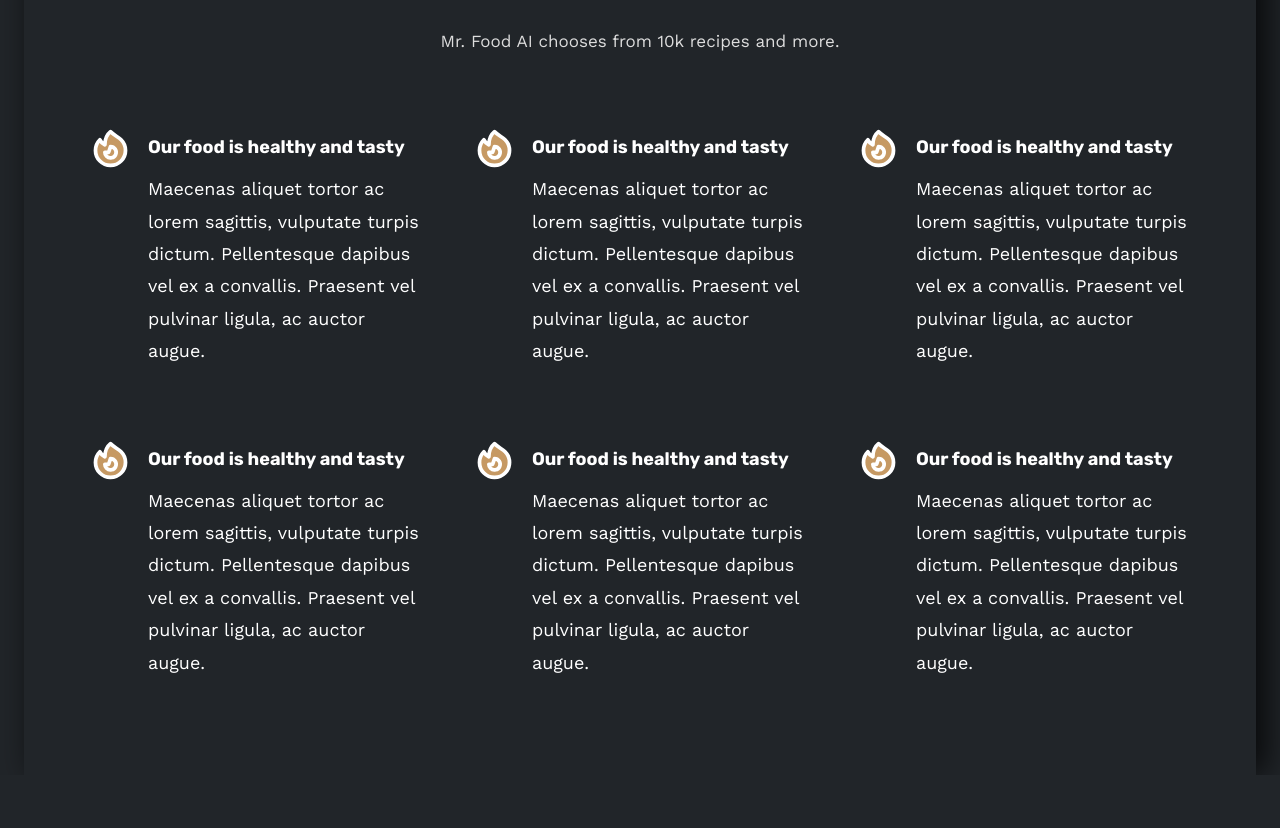
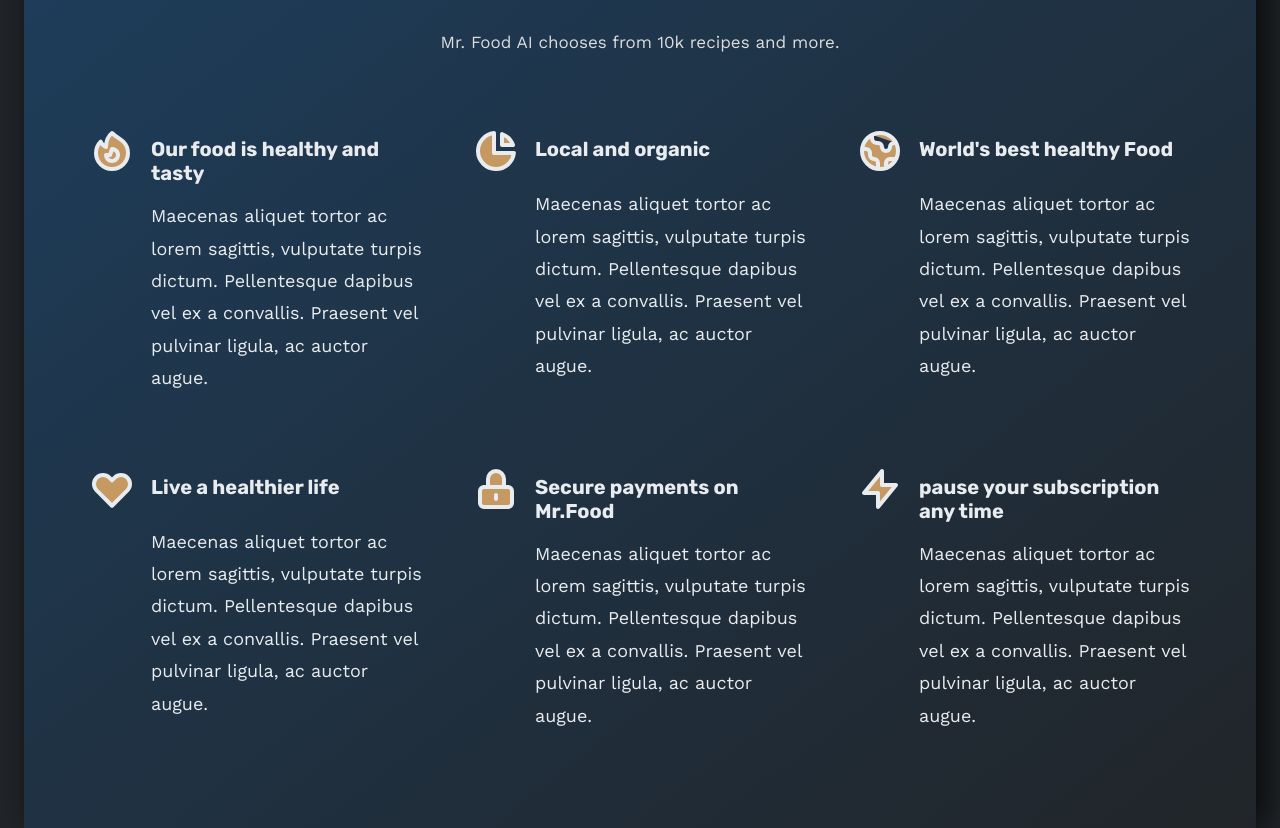
Before and after one commit to taha-elmasir/Mr.Food, a React (Create React App) app: page / in a window 1280 px wide. Shown: the part 1765-2593 px from the top of the page. Before the commit the page ends 2540 px from the top, so only its background shows below. Built offline with nearby package versions, Linux system fonts and the light colour scheme.

Commit message:
Finshed the features section

```diff
--- /dev/null
+++ b/src/components/features/FeatureItem.css
@@ -0,0 +1,15 @@
+.feature {
+  display: grid;
+  grid-template-columns: max-content 1fr;
+  gap: 1.5rem;
+  color: #e9ecef;
+}
+
+.feature-text {
+  line-height: 1.8;
+  font-family: "Work Sans", sans-serif;
+}
+
+.feature-heading {
+  font-size: 2rem;
+}
--- /dev/null
+++ b/src/components/features/FeatureItem.js
@@ -0,0 +1,11 @@
+import FeaturedItemStyle from "./FeatureItem.css";
+
+const FeaturedItem = (props) => (
+  <div className="feature">
+    <props.icon />
+    <h4 className="feature-heading">{props.title}</h4>
+    <p className="feature-text">{props.text}</p>
+  </div>
+);
+
+export default FeaturedItem;
--- a/src/components/features/Features.css
+++ b/src/components/features/Features.css
@@ -1,5 +1,13 @@
 .features-section {
   padding: 9.6rem 6.4rem;
+  border-top: 1px solid #ddd;
+  background: rgba(24, 100, 171, 0.9);
+  background: linear-gradient(
+    to right bottom,
+    rgba(24, 100, 171, 0.4),
+    #212529
+  );
+
   box-shadow: 1rem 0 3.2rem rgba(0, 0, 0, 0.8);
   text-align: center;
 }
@@ -16,15 +24,3 @@
   column-gap: 4.8rem;
   row-gap: 8rem;
 }
-
-.feature {
-  display: grid;
-  grid-template-columns: max-content 1fr;
-  gap: 1.5rem;
-}
-
-.feature-text {
-  grid-column: span 1 / -1;
-  line-height: 1.8;
-  font-family: "Work Sans", sans-serif;
-}
--- a/src/components/features/Features.js
+++ b/src/components/features/Features.js
@@ -1,8 +1,15 @@
 import "./Features.css";
+import FeatureItem from "./FeatureItem";
 
 // Icons
-
-import { Healthy } from "../../icons/features/healthy";
+import {
+  Healthy,
+  Pie,
+  World,
+  Heart,
+  Lock,
+  Chef,
+} from "../../icons/features/healthy";
 
 const Features = () => {
   return (
@@ -14,60 +21,48 @@ const Features = () => {
         Mr. Food AI chooses from 10k recipes and more.
       </p>
       <div className="features">
-        <div className="feature">
-          <Healthy />
-          <h4 className="feature-heading">Our food is healthy and tasty</h4>
-          <p className="feature-text">
-            Maecenas aliquet tortor ac lorem sagittis, vulputate turpis dictum.
+        <FeatureItem
+          title="Our food is healthy and tasty"
+          text="Maecenas aliquet tortor ac lorem sagittis, vulputate turpis dictum.
             Pellentesque dapibus vel ex a convallis. Praesent vel pulvinar
-            ligula, ac auctor augue.
-          </p>
-        </div>
-        <div className="feature">
-          <Healthy />
-          <h4 className="feature-heading">Our food is healthy and tasty</h4>
-          <p className="feature-text">
-            Maecenas aliquet tortor ac lorem sagittis, vulputate turpis dictum.
+            ligula, ac auctor augue."
+          icon={Healthy}
+        />
+        <FeatureItem
+          title="Local and organic"
+          text="Maecenas aliquet tortor ac lorem sagittis, vulputate turpis dictum.
             Pellentesque dapibus vel ex a convallis. Praesent vel pulvinar
-            ligula, ac auctor augue.
-          </p>
-        </div>
-        <div className="feature">
-          <Healthy />
-          <h4 className="feature-heading">Our food is healthy and tasty</h4>
-          <p className="feature-text">
-            Maecenas aliquet tortor ac lorem sagittis, vulputate turpis dictum.
+            ligula, ac auctor augue."
+          icon={Pie}
+        />
+        <FeatureItem
+          title="World's best healthy Food"
+          text="Maecenas aliquet tortor ac lorem sagittis, vulputate turpis dictum.
             Pellentesque dapibus vel ex a convallis. Praesent vel pulvinar
-            ligula, ac auctor augue.
-          </p>
-        </div>
-        <div className="feature">
-          <Healthy />
-          <h4 className="feature-heading">Our food is healthy and tasty</h4>
-          <p className="feature-text">
-            Maecenas aliquet tortor ac lorem sagittis, vulputate turpis dictum.
+            ligula, ac auctor augue."
+          icon={World}
+        />
+        <FeatureItem
+          title="Live a healthier life"
+          text="Maecenas aliquet tortor ac lorem sagittis, vulputate turpis dictum.
             Pellentesque dapibus vel ex a convallis. Praesent vel pulvinar
-            ligula, ac auctor augue.
-          </p>
-        </div>
-        <div className="feature">
-          <Healthy />
-          <h4 className="feature-heading">Our food is healthy and tasty</h4>
-          <p className="feature-text">
-            Maecenas aliquet tortor ac lorem sagittis, vulputate turpis dictum.
+            ligula, ac auctor augue."
+          icon={Heart}
+        />
+        <FeatureItem
+          title="Secure payments on Mr.Food"
+          text="Maecenas aliquet tortor ac lorem sagittis, vulputate turpis dictum.
             Pellentesque dapibus vel ex a convallis. Praesent vel pulvinar
-            ligula, ac auctor augue.
-          </p>
-        </div>
-        <div className="feature">
-          <Healthy />
-          <h4 className="feature-heading">Our food is healthy and tasty</h4>
-          <p className="feature-text">
-            Maecenas aliquet tortor ac lorem sagittis, vulputate turpis dictum.
+            ligula, ac auctor augue."
+          icon={Lock}
+        />
+        <FeatureItem
+          title="pause your subscription any time"
+          text="Maecenas aliquet tortor ac lorem sagittis, vulputate turpis dictum.
             Pellentesque dapibus vel ex a convallis. Praesent vel pulvinar
-            ligula, ac auctor augue.
-          </p>
-        </div>
+            ligula, ac auctor augue."
+          icon={Chef}
+        />
       </div>
     </section>
   );
--- a/src/icons/features/healthy.js
+++ b/src/icons/features/healthy.js
@@ -19,3 +19,93 @@ export const Healthy = () => (
     />
   </svg>
 );
+
+export const Pie = () => (
+  <svg
+    xmlns="http://www.w3.org/2000/svg"
+    className="h-6 w-6 feature-icon"
+    fill="none"
+    viewBox="0 0 24 24"
+    stroke="currentColor"
+    strokeWidth={2}
+  >
+    <path
+      strokeLinecap="round"
+      strokeLinejoin="round"
+      d="M11 3.055A9.001 9.001 0 1020.945 13H11V3.055z"
+    />
+    <path
+      strokeLinecap="round"
+      strokeLinejoin="round"
+      d="M20.488 9H15V3.512A9.025 9.025 0 0120.488 9z"
+    />
+  </svg>
+);
+
+export const World = () => (
+  <svg
+    xmlns="http://www.w3.org/2000/svg"
+    className="h-6 w-6 feature-icon"
+    fill="none"
+    viewBox="0 0 24 24"
+    stroke="currentColor"
+    strokeWidth={2}
+  >
+    <path
+      strokeLinecap="round"
+      strokeLinejoin="round"
+      d="M3.055 11H5a2 2 0 012 2v1a2 2 0 002 2 2 2 0 012 2v2.945M8 3.935V5.5A2.5 2.5 0 0010.5 8h.5a2 2 0 012 2 2 2 0 104 0 2 2 0 012-2h1.064M15 20.488V18a2 2 0 012-2h3.064M21 12a9 9 0 11-18 0 9 9 0 0118 0z"
+    />
+  </svg>
+);
+
+export const Heart = () => (
+  <svg
+    xmlns="http://www.w3.org/2000/svg"
+    className="h-6 w-6 feature-icon"
+    fill="none"
+    viewBox="0 0 24 24"
+    stroke="currentColor"
+    stroke-width="2"
+  >
+    <path
+      stroke-linecap="round"
+      stroke-linejoin="round"
+      d="M4.318 6.318a4.5 4.5 0 000 6.364L12 20.364l7.682-7.682a4.5 4.5 0 00-6.364-6.364L12 7.636l-1.318-1.318a4.5 4.5 0 00-6.364 0z"
+    />
+  </svg>
+);
+
+export const Lock = () => (
+  <svg
+    xmlns="http://www.w3.org/2000/svg"
+    className="h-6 w-6 feature-icon"
+    fill="none"
+    viewBox="0 0 24 24"
+    stroke="currentColor"
+    strokeWidth={2}
+  >
+    <path
+      strokeLinecap="round"
+      strokeLinejoin="round"
+      d="M12 15v2m-6 4h12a2 2 0 002-2v-6a2 2 0 00-2-2H6a2 2 0 00-2 2v6a2 2 0 002 2zm10-10V7a4 4 0 00-8 0v4h8z"
+    />
+  </svg>
+);
+
+export const Chef = () => (
+  <svg
+    xmlns="http://www.w3.org/2000/svg"
+    className="h-6 w-6 feature-icon"
+    fill="none"
+    viewBox="0 0 24 24"
+    stroke="currentColor"
+    strokeWidth={2}
+  >
+    <path
+      strokeLinecap="round"
+      strokeLinejoin="round"
+      d="M13 10V3L4 14h7v7l9-11h-7z"
+    />
+  </svg>
+);
--- a/src/index.css
+++ b/src/index.css
@@ -38,9 +38,9 @@ body {
 }
 
 .feature-icon {
-  fill: #c69963;
-  width: 4.5rem;
-  height: 4.5rem;
+  fill: var(--color-main);
+  width: 4.8rem;
+  height: 4.8rem;
   grid-row: 1 / span 2;
   transform: translateY(-1rem);
 }
```
